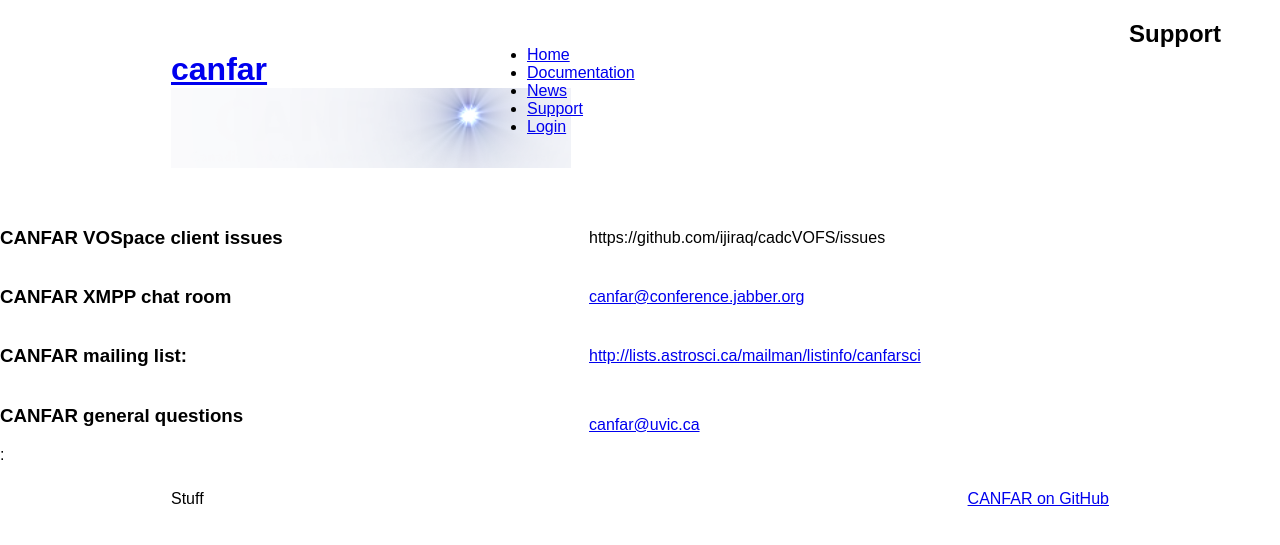
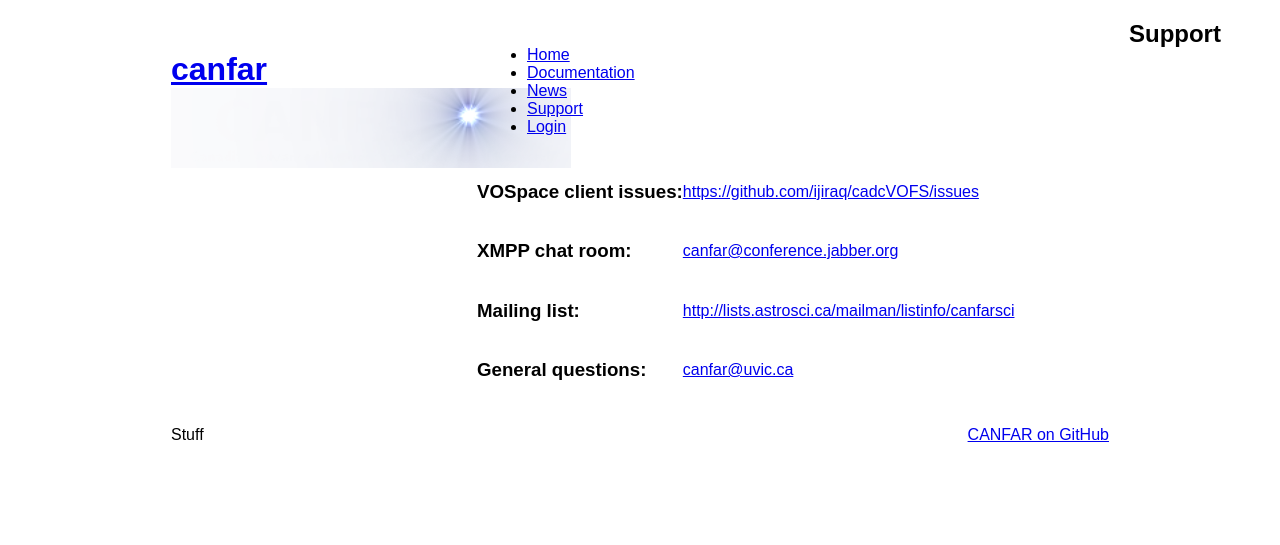
Before and after one commit to dbohlender/canfar.github.io, a Jekyll site: the page built from support/index.html, in a window 1280 px wide. Shown: the top 545 px of the page. Built offline with Jekyll 4.4.1, drawn with Linux system fonts in a browser that asks for light colours.

Commit message:
fixed highlighting support

```diff
--- a/support/index.html
+++ b/support/index.html
@@ -2,27 +2,27 @@
 layout: default
 title: Support
 permalink: /support/
-author: all
+support: true
 ---
 <section class="support">
   <div class="home">
     <h2>Support</h2>
 
-  <table width="100%" class="support" cellspacing="0" cellpadding="0">
+    <table cellspacing="0" cellpadding="0">
       <tr>
-      <td><h3>CANFAR VOSpace client issues</h3></td>
-      <td><a href="https://github.com/ijiraq/cadcVOFS/issues"></a>https://github.com/ijiraq/cadcVOFS/issues</td>
+	<td><h3>VOSpace client issues:</h3></td>
+	<td><a href="https://github.com/ijiraq/cadcVOFS/issues">https://github.com/ijiraq/cadcVOFS/issues</a></td>
       </tr>
       <tr>
-      <td><h3>CANFAR XMPP chat room</h3></td>
+	<td><h3>XMPP chat room:</h3></td>
 	<td><a href="xmpp:canfar@conference.jabber.org?join">canfar@conference.jabber.org</a></td>
       </tr>
       <tr>
-      <td><h3>CANFAR mailing list:</h3></td>
+	<td><h3>Mailing list:</h3></td>
 	<td><a href="http://lists.astrosci.ca/mailman/listinfo/canfarsci">http://lists.astrosci.ca/mailman/listinfo/canfarsci</a></td>
       </tr>
       <tr>
-      <td><h3>CANFAR general questions</h3>:</td>
+	<td><h3>General questions:</h3></td>
 	<td><a href="mailto:canfar@uvic.ca">canfar@uvic.ca</a></td>
       </tr>
     </table>
```
Lines whose indentation alone changed are shown as unchanged.
